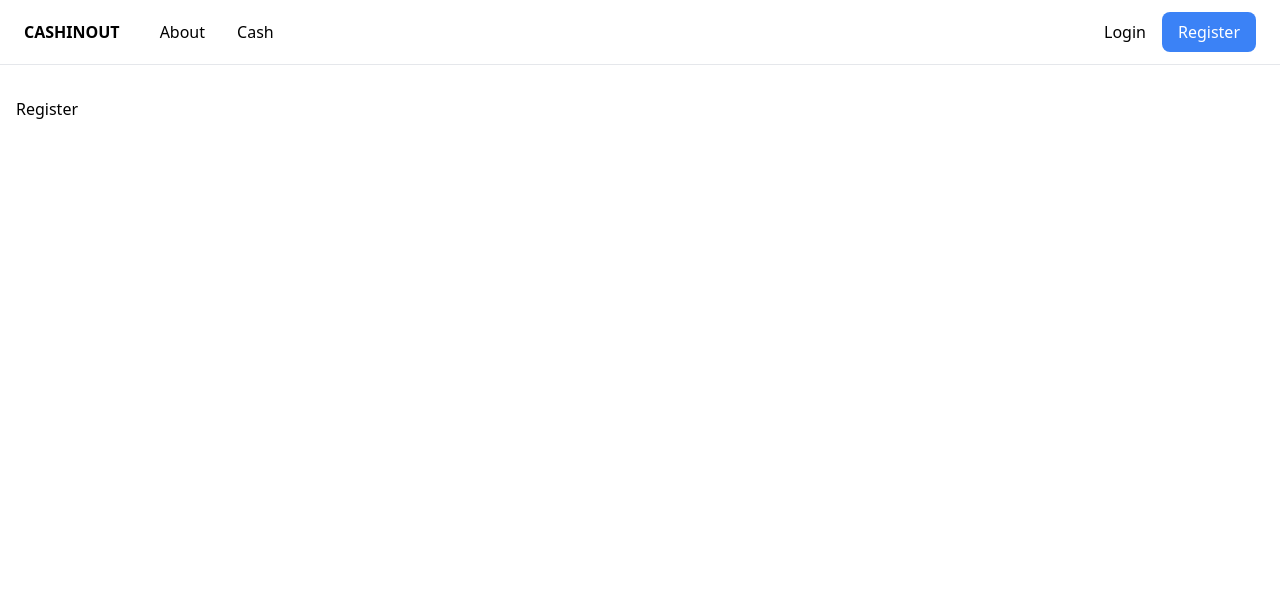
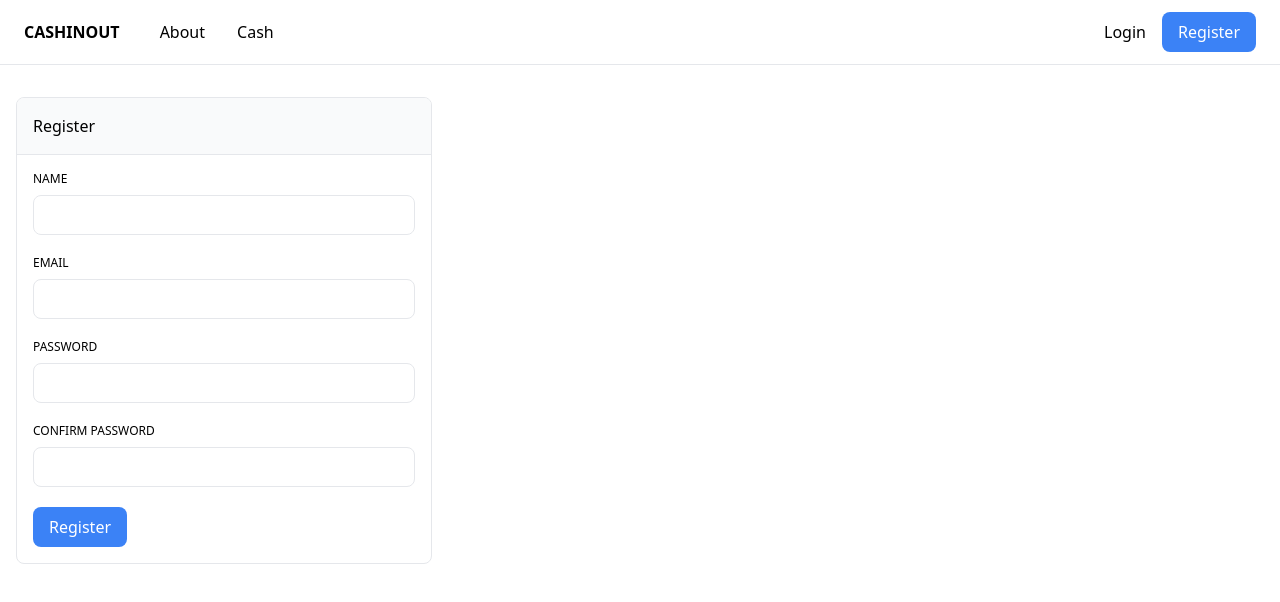
Before and after one commit to gantira/cashinout, a Vue app: page /register in a window 1280 px wide. Shown: the top 602 px of the page. Built offline with nearby package versions, Linux system fonts and the light colour scheme; no server answers.

Commit message:
14 Register User

```diff
--- a/src/views/auth/Register.vue
+++ b/src/views/auth/Register.vue
@@ -1,15 +1,103 @@
 <template>
   <div class="container">
-      Register
+    <div class="w-full lg:w-1/3">
+      <div class="border rounded-lg overflow-hidden">
+        <div class="bg-gray-50 py-4 px-4 border-b border-gray-200">
+          Register
+        </div>
+        <div class="p-4">
+          <form @submit.prevent="register">
+            <div class="mb-5">
+              <label for="name" class="text-xs uppercase font-medium block mb-2"
+                >Name</label
+              >
+              <input
+                v-model="form.name"
+                type="text"
+                name="name"
+                id="name"
+                class="w-full border rounded-lg focus:outline-none focus:ring focus:border-blue-400 h-10 px-4 transition duration-150"
+              />
+            </div>
+            <div class="mb-5">
+              <label
+                for="email"
+                class="text-xs uppercase font-medium block mb-2"
+                >Email</label
+              >
+              <input
+                v-model="form.email"
+                type="email"
+                name="email"
+                id="email"
+                class="w-full border rounded-lg focus:outline-none focus:ring focus:border-blue-400 h-10 px-4 transition duration-150"
+              />
+            </div>
+            <div class="mb-5">
+              <label
+                for="password"
+                class="text-xs uppercase font-medium block mb-2"
+                >password</label
+              >
+              <input
+                v-model="form.password"
+                type="password"
+                name="password"
+                id="password"
+                class="w-full border rounded-lg focus:outline-none focus:ring focus:border-blue-400 h-10 px-4 transition duration-150"
+              />
+            </div>
+            <div class="mb-5">
+              <label
+                for="password_confirmation"
+                class="text-xs uppercase font-medium block mb-2"
+                >Confirm Password</label
+              >
+              <input
+                v-model="form.password_confirmation"
+                type="password"
+                name="password_confirmation"
+                id="password_confirmation"
+                class="w-full border rounded-lg focus:outline-none focus:ring focus:border-blue-400 h-10 px-4 transition duration-150"
+              />
+            </div>
+            <button
+              class="px-4 h-10 rounded-lg focus:ring focus:border-blue-300 bg-blue-500 hover:bg-blue-600 text-white"
+            >
+              Register
+            </button>
+          </form>
+        </div>
+      </div>
+    </div>
   </div>
 </template>
 
 <script>
+import axios from "axios";
+import { reactive } from "vue";
+import router from "@/router";
+import store from "@/store";
+
 export default {
+  setup() {
+    const form = reactive({
+      name: "",
+      email: "",
+      password: "",
+      password_confirmation: "",
+    });
 
-}
+    const register = async () => {
+      await axios.post("register", form);
+      await store.dispatch("auth/me");
+      router.replace("/");
+    };
+
+    return { form, register };
+  },
+};
 </script>
 
 <style>
-
 </style>
```
